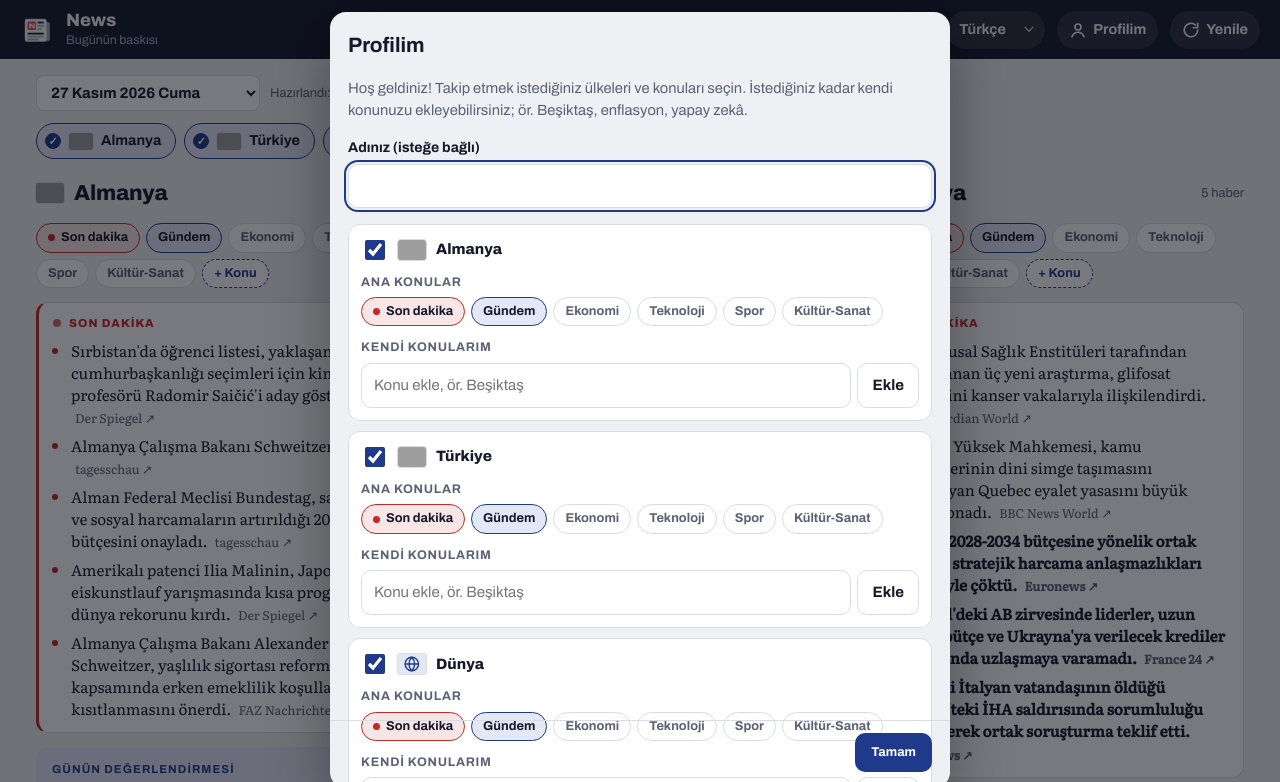
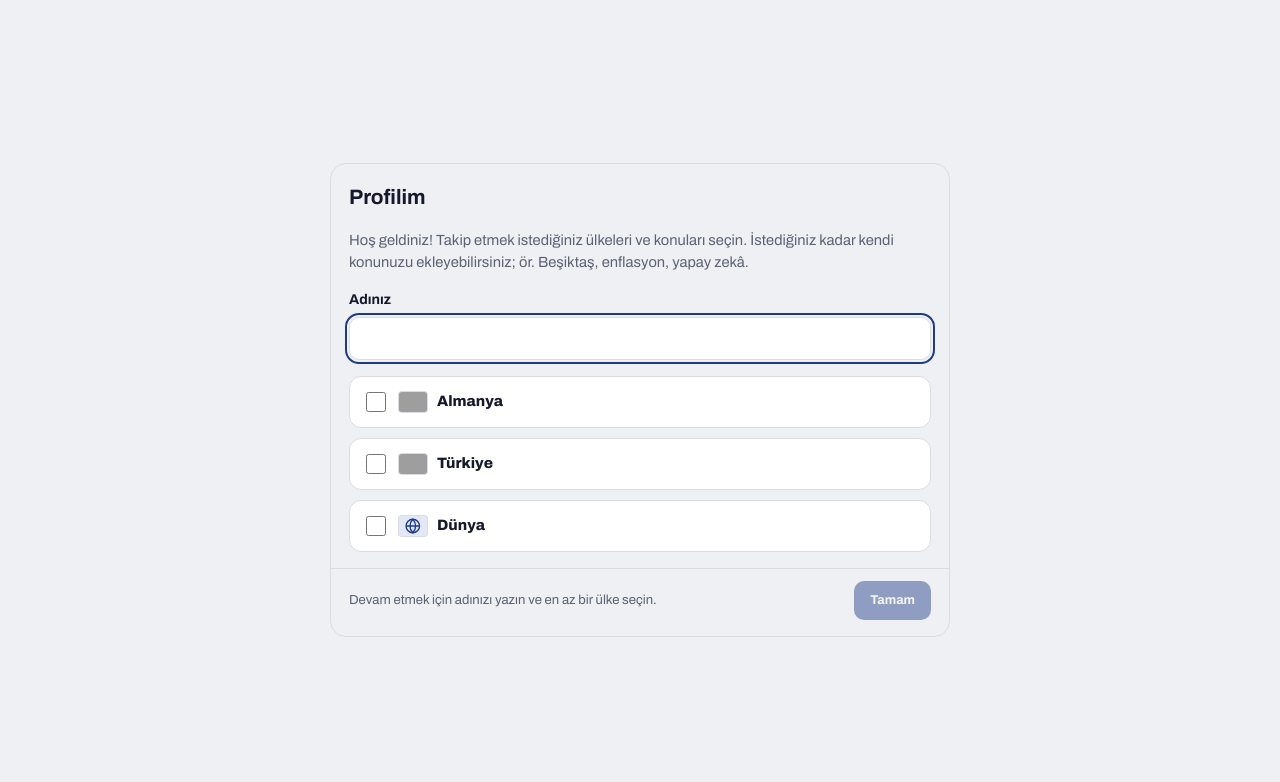
Before and after one commit to utkucinarertan/haber-masasi, a plain HTML site: page docs/index.html in a window 1280 px wide. Shown: the top 782 px of the page. Drawn offline with Linux system fonts and the light colour scheme; grey boxes are pictures that could not be loaded.

Commit message:
First run: blank setup screen (name, countries, topics) before news load; no dimmed backdrop
Co-Authored-By: Claude Opus 5.5 <noreply@anthropic.com>

```diff
--- a/docs/index.html
+++ b/docs/index.html
@@ -160,7 +160,13 @@ footer.note a{color:var(--muted)}
 /* Profilim */
 dialog.sheet{border:0;padding:0;border-radius:16px;width:min(620px,calc(100vw - 24px));max-height:calc(100dvh - 24px);
   background:var(--bg,var(--surface));color:var(--ink);box-shadow:0 20px 60px rgba(0,0,0,.35)}
-dialog.sheet::backdrop{background:rgba(10,12,20,.55)}
+dialog.sheet::backdrop{background:transparent}
+/* ilk açılış: arkada haber yok, düz zemin üzerinde yalnız profil kurulumu */
+body.onboard > :not(#sheet){visibility:hidden}
+body.onboard dialog.sheet{box-shadow:none;border:1px solid var(--line)}
+body.onboard dialog.sheet::backdrop{background:var(--bg)}
+.sheet .need{margin:0 auto 0 0;align-self:center;font-size:.82rem;color:var(--muted)}
+.sheet button.primary:disabled{opacity:.45;cursor:not-allowed}
 .sheet .in{display:flex;flex-direction:column;gap:16px;padding:18px 18px 0}
 .sheet h2{margin:0;font-size:1.3rem}
 .sheet .lead{margin:0;color:var(--muted);font-size:.92rem}
@@ -224,7 +230,7 @@ dialog.sheet::backdrop{background:rgba(10,12,20,.55)}
       <label class="f"><span id="name-label"></span><input type="text" id="my-name" maxlength="30" autocomplete="given-name"></label>
       <div id="sheet-countries" style="display:flex;flex-direction:column;gap:10px"></div>
     </div>
-    <div class="foot"><button class="primary" id="sheet-done" value="ok"></button></div>
+    <div class="foot"><p class="need" id="sheet-need"></p><button class="primary" id="sheet-done" value="ok"></button></div>
   </form>
 </dialog>
 
@@ -242,8 +248,8 @@ const T = {
       foot:"Haberler seçilen kaynaklardan derlenir; özet ve değerlendirmeler her sabah yapay zekâ ile hazırlanır. Ayrıntı için haberin kaynağına gidin.",
       admin:"Yönetim", locale:"tr-TR",
       world:"Dünya", topics:{gundem:"Gündem", ekonomi:"Ekonomi", teknoloji:"Teknoloji", spor:"Spor", kultur:"Kültür-Sanat"}, topicsLabel:"Konular",
-      me:"Profilim", meTitle:"Profilim", meWelcome:"Hoş geldiniz! Takip etmek istediğiniz ülkeleri ve konuları seçin. İstediğiniz kadar kendi konunuzu ekleyebilirsiniz; ör. Beşiktaş, enflasyon, yapay zekâ.",
-      meLead:"Ülkeleri, ana konuları ve kendi konularınızı seçin. Profiliniz yalnızca bu cihazda saklanır.", myName:"Adınız (isteğe bağlı)",
+      me:"Profilim", meNeed:"Devam etmek için adınızı yazın ve en az bir ülke seçin.", meTitle:"Profilim", meWelcome:"Hoş geldiniz! Takip etmek istediğiniz ülkeleri ve konuları seçin. İstediğiniz kadar kendi konunuzu ekleyebilirsiniz; ör. Beşiktaş, enflasyon, yapay zekâ.",
+      meLead:"Ülkeleri, ana konuları ve kendi konularınızı seçin. Profiliniz yalnızca bu cihazda saklanır.", myName:"Adınız",
       mainTopics:"Ana konular", myTopics:"Kendi konularım", addPh:"Konu ekle, ör. Beşiktaş", add:"Ekle", done:"Tamam", addTab:"+ Konu",
       kwNone:q => `Son 48 saatte "${q}" ile ilgili haber bulunamadı.`, kwMore:n => `${n} haber daha`, kwLoading:"Aranıyor…", remove:"Kaldır",
       noTopic:"Görmek istediğiniz sekmeleri yukarıdan seçin.",
@@ -261,8 +267,8 @@ const T = {
       foot:"Stories are gathered from selected sources; summaries and analysis are written by AI every morning. Follow the link to read the full source.",
       admin:"Admin", locale:"en-GB",
       world:"World", topics:{gundem:"Top news", ekonomi:"Economy", teknoloji:"Technology", spor:"Sport", kultur:"Culture"}, topicsLabel:"Topics",
-      me:"My profile", meTitle:"My profile", meWelcome:"Welcome! Choose the countries and topics you want to follow. Add as many of your own topics as you like, e.g. Bayern, inflation, AI.",
-      meLead:"Choose countries, main topics and your own topics. Your profile is stored only on this device.", myName:"Your name (optional)",
+      me:"My profile", meNeed:"Enter your name and choose at least one country to continue.", meTitle:"My profile", meWelcome:"Welcome! Choose the countries and topics you want to follow. Add as many of your own topics as you like, e.g. Bayern, inflation, AI.",
+      meLead:"Choose countries, main topics and your own topics. Your profile is stored only on this device.", myName:"Your name",
       mainTopics:"Main topics", myTopics:"My topics", addPh:"Add a topic, e.g. Bayern", add:"Add", done:"Done", addTab:"+ Topic",
       kwNone:q => `No stories about "${q}" in the last 48 hours.`, kwMore:n => `${n} more`, kwLoading:"Searching…", remove:"Remove",
       noTopic:"Choose the tabs you want to see above.",
@@ -280,8 +286,8 @@ const T = {
       foot:"Die Meldungen stammen aus ausgewählten Quellen; Zusammenfassungen und Einordnung erstellt jeden Morgen eine KI. Den vollständigen Text finden Sie bei der Quelle.",
       admin:"Verwaltung", locale:"de-DE",
       world:"Welt", topics:{gundem:"Aktuelles", ekonomi:"Wirtschaft", teknoloji:"Technik", spor:"Sport", kultur:"Kultur"}, topicsLabel:"Themen",
-      me:"Mein Profil", meTitle:"Mein Profil", meWelcome:"Willkommen! Wählen Sie die Länder und Themen, denen Sie folgen möchten. Fügen Sie beliebig viele eigene Themen hinzu, z. B. Bayern, Inflation, KI.",
-      meLead:"Wählen Sie Länder, Hauptthemen und eigene Themen. Ihr Profil wird nur auf diesem Gerät gespeichert.", myName:"Ihr Name (optional)",
+      me:"Mein Profil", meNeed:"Geben Sie Ihren Namen ein und wählen Sie mindestens ein Land.", meTitle:"Mein Profil", meWelcome:"Willkommen! Wählen Sie die Länder und Themen, denen Sie folgen möchten. Fügen Sie beliebig viele eigene Themen hinzu, z. B. Bayern, Inflation, KI.",
+      meLead:"Wählen Sie Länder, Hauptthemen und eigene Themen. Ihr Profil wird nur auf diesem Gerät gespeichert.", myName:"Ihr Name",
       mainTopics:"Hauptthemen", myTopics:"Meine Themen", addPh:"Thema hinzufügen, z. B. Bayern", add:"Hinzufügen", done:"Fertig", addTab:"+ Thema",
       kwNone:q => `Keine Meldungen zu „${q}“ in den letzten 48 Stunden.`, kwMore:n => `${n} weitere`, kwLoading:"Suche läuft…", remove:"Entfernen",
       noTopic:"Wählen Sie oben die gewünschten Reiter.",
@@ -307,6 +313,7 @@ let pickedTopics = store.get("tabs", {});   // ülke kodu → okuyucunun açtı
 const TOPIC_ORDER = ["gundem", "ekonomi", "teknoloji", "spor", "kultur"];
 let keywords = store.get("keywords", {});   // ülke kodu → kişinin kendi konuları (ör. ["Beşiktaş"])
 let myName = store.get("myName", "");
+if (!store.get("profileDone", false)) document.body.classList.add("onboard");
 const WORLD = "world";
 const t = () => T[lang] || T.tr;
 const countryName = code => { if (code === WORLD) return t().world; try { return new Intl.DisplayNames([lang], {type:"region"}).of(code.toUpperCase()); } catch { return code.toUpperCase(); } };
@@ -379,7 +386,7 @@ function allCountries(){
 }
 function renderChips(){
   const codes = allCountries();
-  if (!picked) picked = codes.slice();
+  if (!picked) picked = store.get("profileDone", false) ? codes.slice() : [];   // ilk açılışta ülkeyi kullanıcı seçer
   $("#chips").replaceChildren(...codes.map(code => {
     const b = el("button", "chip"); b.type = "button";
     b.setAttribute("aria-pressed", picked.includes(code));
@@ -423,12 +430,16 @@ async function loadAll(keep, manual){
       lang = config.languages.includes(nav) ? nav : (config.languages[0] || "tr");
     }
     applyLanguageUI();
+    if (!store.get("profileDone", false)){   // ilk açılış: önce ad, ülke ve konular; haberler sonra yüklenir
+      if (!picked) picked = [];
+      openProfile();
+      await new Promise(res => $("#sheet").addEventListener("close", res, {once:true}));
+    }
     if (!index.length){ renderChips(); showState(t().none, t().noneText(config.time)); return; }
     fillEditionSelect();
     const before = current && current.updatedAt + (flash?.updatedAt || "");
     const date = keep && current && index.some(e => e.date === current.date) ? current.date : index[0].date;
     await loadEdition(date);
-    if (!store.get("profileDone", false) && !$("#sheet").open) openProfile();
     if (manual){
       if (index[0].date !== todayTR()) showStatus("", t().notToday(config.time), 6000);
       else showStatus("ok", before && before === current?.updatedAt + (flash?.updatedAt || "") ? t().already : t().latest, 4000);
@@ -650,6 +661,7 @@ function openProfile(focusCode){
   $("#name-label").textContent = t().myName;
   $("#my-name").value = myName;
   $("#sheet-done").textContent = t().done;
+  checkReady();
   const wrap = $("#sheet-countries");
   wrap.replaceChildren(...allCountries().map(code => profileCountry(code)));
   const d = $("#sheet");
@@ -659,6 +671,12 @@ function openProfile(focusCode){
     box?.scrollIntoView({block:"center"}); box?.querySelector(".kwrow input")?.focus();
   }
 }
+function checkReady(){   // ilk kurulumda ad ve en az bir ülke zorunlu
+  const first = !store.get("profileDone", false);
+  const ok = !first || (myName && picked.length);
+  $("#sheet-done").disabled = !ok;
+  $("#sheet-need").textContent = ok ? "" : t().meNeed;
+}
 function profileCountry(code){
   const on = picked.includes(code);
   const box = el("div", "pc" + (on ? "" : " off")); box.dataset.code = code;
@@ -667,7 +685,7 @@ function profileCountry(code){
   const body = el("div", "body");
   cb.onchange = () => {
     picked = cb.checked ? [...picked, code] : picked.filter(c => c !== code);
-    box.classList.toggle("off", !cb.checked); saveProfile(); renderChips(); render();
+    box.classList.toggle("off", !cb.checked); saveProfile(); renderChips(); render(); checkReady();
   };
   // ana konular (+ son dakika)
   const cfgTopics = (config.countries.find(c => c.code === code)?.topics) || TOPIC_ORDER;
@@ -712,7 +730,7 @@ function profileCountry(code){
       keywords = {...keywords, [code]: [...list, k]};
       const cur = pickedTopics[code] || DEFAULT_TABS;   // yeni konu hemen açık gelsin
       pickedTopics = {...pickedTopics, [code]: [...cur, "kw:" + k]};
-      if (!picked.includes(code)){ picked = [...picked, code]; cb.checked = true; box.classList.remove("off"); renderChips(); }
+      if (!picked.includes(code)){ picked = [...picked, code]; cb.checked = true; box.classList.remove("off"); renderChips(); checkReady(); }
       saveProfile(); drawTags(); render();
     }
     inp.value = ""; inp.focus();
@@ -726,8 +744,9 @@ function profileCountry(code){
   return box;
 }
 $("#me").addEventListener("click", () => openProfile());
-$("#my-name").addEventListener("input", e => { myName = e.target.value.trim(); saveProfile(); applyLanguageUI(); });
-$("#sheet").addEventListener("close", () => { store.set("profileDone", true); render(); });
+$("#my-name").addEventListener("input", e => { myName = e.target.value.trim(); saveProfile(); applyLanguageUI(); checkReady(); });
+$("#sheet").addEventListener("cancel", e => { if (!store.get("profileDone", false)) e.preventDefault(); });   // Esc ile kurulum atlanmasın
+$("#sheet").addEventListener("close", () => { store.set("profileDone", true); document.body.classList.remove("onboard"); render(); });
 
 /* Son dakika: yalnızca en son baskı açıkken; baskı saatinden (07:00) beri saat başı eklenen tek cümlelik haberler */
 function renderFlash(code){
--- a/docs/sw.js
+++ b/docs/sw.js
@@ -1,5 +1,5 @@
 // App shell is cached for offline start; news data is network-first so new editions show up at once.
-const CACHE = "haber-masasi-v17";
+const CACHE = "haber-masasi-v18";
 const SHELL = ["./", "index.html", "admin.html", "manifest.webmanifest", "icons/favicon.svg", "icons/icon-192.png", "icons/icon-512.png"];
 
 self.addEventListener("install", e => {
```
